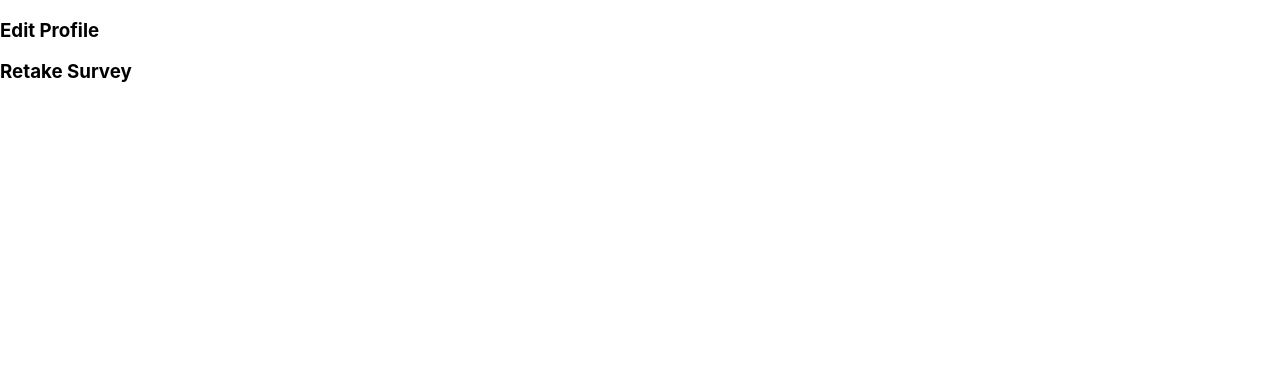
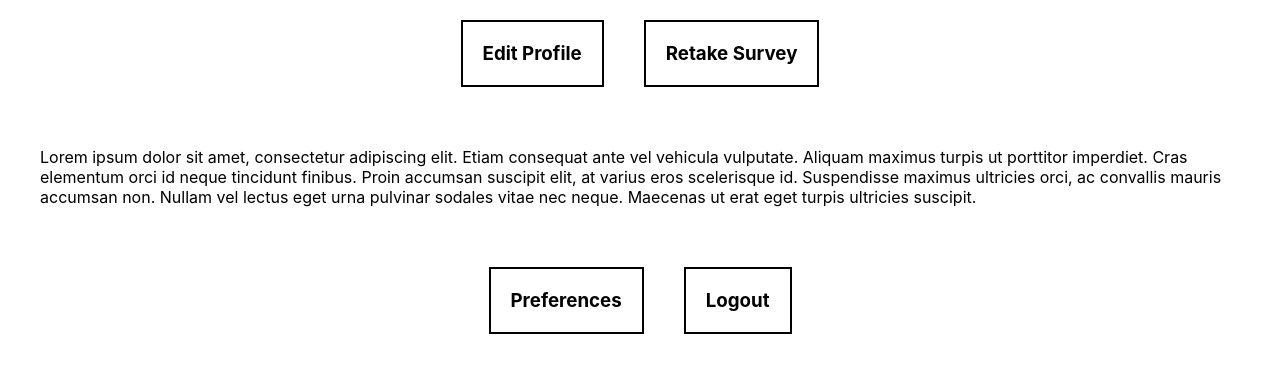
Before and after one commit to yujin-hong-123/roommate-finder, a React (Create React App) app in the folder front-end/: page / in a window 1280 px wide. Shown: the top 372 px of the page. Built offline with nearby package versions, Linux system fonts and the light colour scheme.

Commit message:
main structure of my profile page added

```diff
--- a/front-end/src/Button.css
+++ b/front-end/src/Button.css
@@ -1,6 +1,6 @@
-button{
-    border:2px black;
+h3{
+    border:2px solid black;
     margin: 20px;
-    padding: 30px;
+    padding: 20px;
     text-align: center;
 }
--- a/front-end/src/Profile.css
+++ b/front-end/src/Profile.css
@@ -0,0 +1,13 @@
+.Heading{
+    display: flex;
+    justify-content: center;
+}
+
+.AboutText{
+    margin: 40px;
+}
+
+.Footer{
+    display: flex;
+    justify-content: center;
+}
--- a/front-end/src/Profile.js
+++ b/front-end/src/Profile.js
@@ -3,10 +3,29 @@ import Button from "./Button"
 
 function Profile() {
     return (
-      <div className="Profile">
-        <Button text="Edit Profile"></Button>
-        <Button text="Retake Survey"></Button>
-      </div>
+        <>
+        <div className="Heading">
+            <Button text="Edit Profile"></Button>
+            <Button text="Retake Survey"></Button>
+        </div>
+        <div className="Profile">
+
+        </div>
+        <div className="About">
+            <p className="AboutText">Lorem ipsum dolor sit amet, consectetur adipiscing elit.
+                Etiam consequat ante vel vehicula vulputate. Aliquam maximus turpis ut
+                porttitor imperdiet. Cras elementum orci id neque tincidunt finibus.
+                Proin accumsan suscipit elit, at varius eros scelerisque id.
+                Suspendisse maximus ultricies orci, ac convallis mauris accumsan non.
+                Nullam vel lectus eget urna pulvinar sodales vitae nec neque.
+                Maecenas ut erat eget turpis ultricies suscipit.
+                </p>
+        </div>
+        <div className="Footer">
+            <Button text="Preferences"></Button>
+            <Button text="Logout"></Button>
+        </div>
+        </>
     );
   }
 
```
